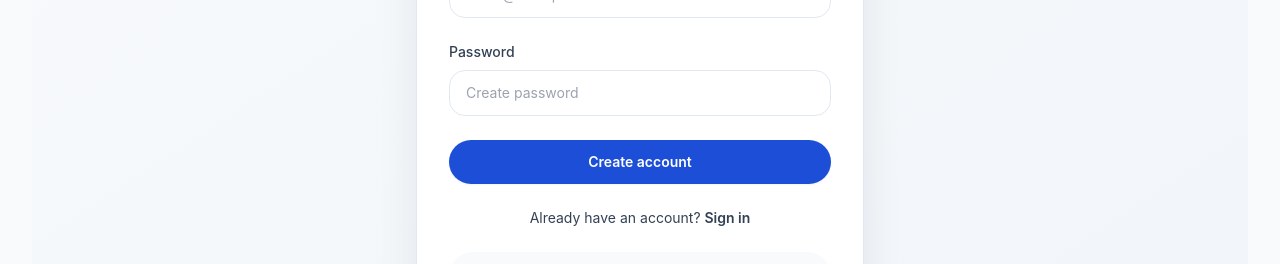
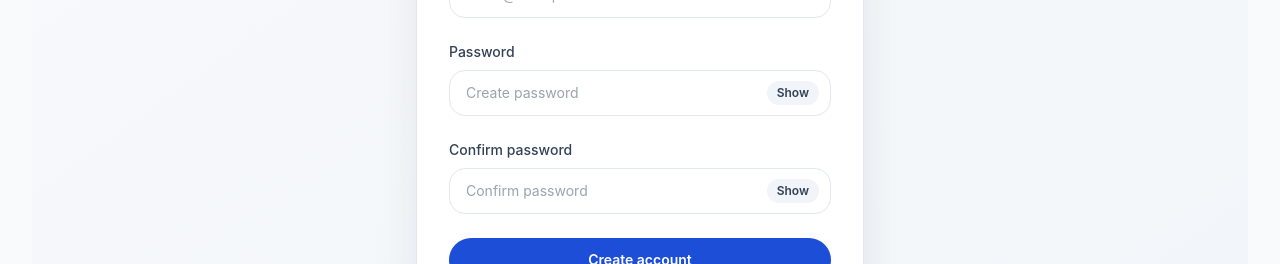
Before and after one commit to talexrecruitmentinfo-art/talex, a Next.js app: page /register in a window 1280 px wide. Shown: the part 500-764 px from the top of the page. Built offline with nearby package versions, Linux system fonts and the light colour scheme; no server answers.

Commit message:
fix features

```diff
--- a/app/register/page.tsx
+++ b/app/register/page.tsx
@@ -16,6 +16,8 @@ export default function RegisterPage() {
   const { register: registerUser } = useAuthStore();
   const [isSubmitting, setIsSubmitting] = useState(false);
   const [errorMessage, setErrorMessage] = useState<string | null>(null);
+  const [showPassword, setShowPassword] = useState(false);
+  const [showConfirmPassword, setShowConfirmPassword] = useState(false);
 
   const {
     register,
@@ -35,6 +37,8 @@ export default function RegisterPage() {
         email: data.email.toLowerCase().trim(),
         password: data.password.trim(),
       };
+
+      console.log(payload);
 
       await registerUser(payload);
       toast.success('Account created successfully! Please verify your email to continue.');
@@ -105,18 +109,51 @@ export default function RegisterPage() {
                 <label htmlFor="password" className="block text-sm font-medium text-slate-700">
                   Password
                 </label>
+                <div className="relative">
                   <Input
                     id="password"
-                  type="password"
+                    type={showPassword ? 'text' : 'password'}
                     placeholder="Create password"
                     {...register('password')}
                     disabled={isSubmitting}
                   />
+                  <button
+                    type="button"
+                    onClick={() => setShowPassword((value) => !value)}
+                    className="absolute right-3 top-1/2 inline-flex -translate-y-1/2 rounded-full bg-slate-100 px-2.5 py-1 text-xs font-semibold text-slate-700 hover:bg-slate-200"
+                  >
+                    {showPassword ? 'Hide' : 'Show'}
+                  </button>
+                </div>
                 {errors.password && (
                   <p className="text-xs text-red-500">{errors.password.message}</p>
                 )}
               </div>
 
+              <div className="space-y-2">
+                <label htmlFor="confirmPassword" className="block text-sm font-medium text-slate-700">
+                  Confirm password
+                </label>
+                <div className="relative">
+                  <Input
+                    id="confirmPassword"
+                    type={showConfirmPassword ? 'text' : 'password'}
+                    placeholder="Confirm password"
+                    {...register('confirmPassword')}
+                    disabled={isSubmitting}
+                  />
+                  <button
+                    type="button"
+                    onClick={() => setShowConfirmPassword((value) => !value)}
+                    className="absolute right-3 top-1/2 inline-flex -translate-y-1/2 rounded-full bg-slate-100 px-2.5 py-1 text-xs font-semibold text-slate-700 hover:bg-slate-200"
+                  >
+                    {showConfirmPassword ? 'Hide' : 'Show'}
+                  </button>
+                </div>
+                {errors.confirmPassword && (
+                  <p className="text-xs text-red-500">{errors.confirmPassword.message}</p>
+                )}
+              </div>
 
               <Button className="w-full" disabled={isSubmitting}>
                 {isSubmitting ? 'Creating account...' : 'Create account'}
--- a/lib/validation.ts
+++ b/lib/validation.ts
@@ -5,11 +5,17 @@ export const loginSchema = z.object({
   password: z.string().min(6, 'Password must be at least 6 characters'),
 });
 
-export const registerSchema = z.object({
-  name: z.string().min(2, 'Name must be at least 2 characters'),
-  email: z.string().email('Invalid email address'),
-  password: z.string().min(6, 'Password must be at least 6 characters'),
-});
+export const registerSchema = z
+  .object({
+    name: z.string().min(2, 'Name must be at least 2 characters'),
+    email: z.string().email('Invalid email address'),
+    password: z.string().min(6, 'Password must be at least 6 characters'),
+    confirmPassword: z.string().min(6, 'Confirm password must be at least 6 characters'),
+  })
+  .refine((data) => data.password === data.confirmPassword, {
+    message: 'Passwords do not match',
+    path: ['confirmPassword'],
+  });
 
 export const profileSchema = z.object({
   fullName: z.string().min(2, 'Full name is required'),
```
Lines whose indentation alone changed are shown as unchanged.
